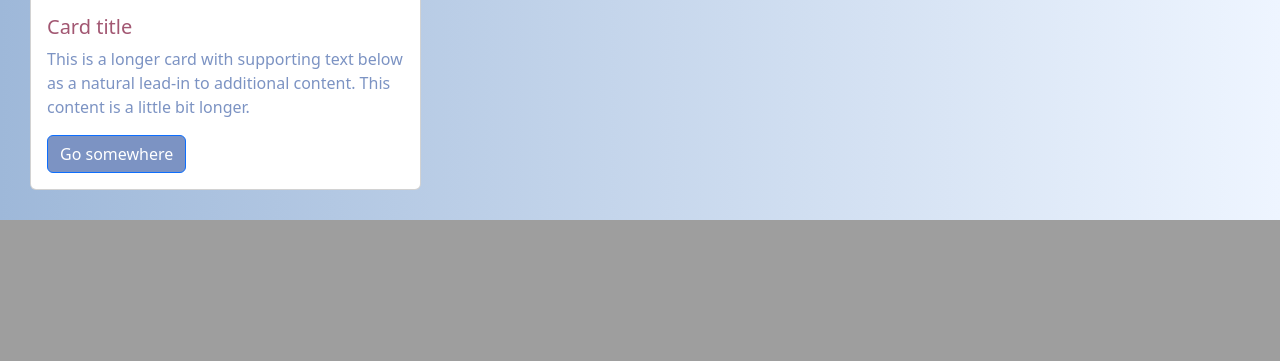
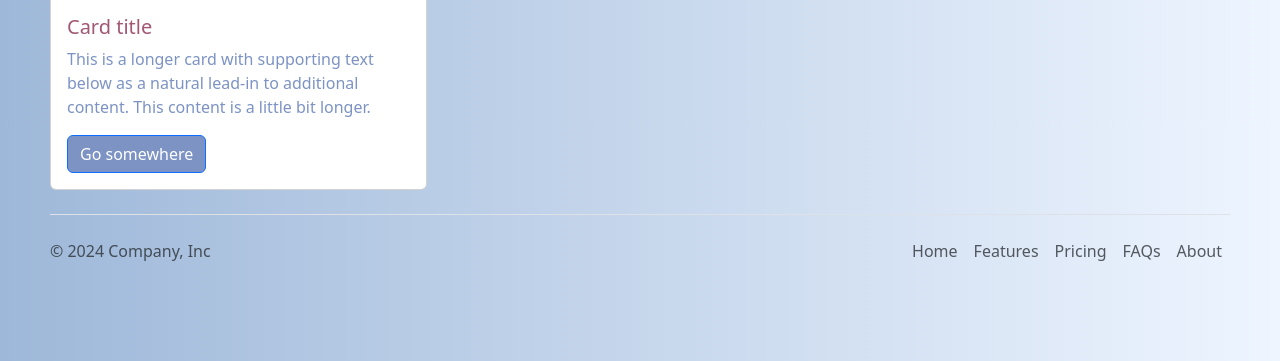
Before and after one commit to Torru20/zietnam_club_php, a PHP site: page /pages/study_page.php in a window 1280 px wide. Shown: the part 891-1252 px from the top of the page. Before the commit the page ends 1111 px from the top, so only its background shows below. Run offline with PHP 8.4, Linux system fonts and the light colour scheme; some libraries are stand-ins or nearby versions; some web fonts are replaced.

Commit message:
nhu_21/10_5
chinh footer

```diff
--- a/components/footer.php
+++ b/components/footer.php
@@ -1,55 +1,15 @@
-<!DOCTYPE html>
-<html lang="en">
-<head>
-    <meta charset="UTF-8">
-    <meta http-equiv="X-UA-Compatible" content="IE=edge">
-    <meta name="viewport" content="width=device-width, initial-scale=1.0">
-    <title>Your Website</title>
-    <!-- Bootstrap CSS -->
-    <link href="https://cdn.jsdelivr.net/npm/bootstrap@5.3.0-alpha3/dist/css/bootstrap.min.css" rel="stylesheet">
-    <link rel="stylesheet" href="../css/footer.css">
-</head>
-<body>
+<footer class="d-flex flex-wrap justify-content-between align-items-center py-3 my-4 border-top">
+    <p class="col-md-4 mb-0 text-body-secondary">© 2024 Company, Inc</p>
 
-    <!-- Nội dung trang ở đây -->
+    <a href="/" class="col-md-4 d-flex align-items-center justify-content-center mb-3 mb-md-0 me-md-auto link-body-emphasis text-decoration-none">
+      <svg class="bi me-2" width="40" height="32"><use xlink:href="#bootstrap"></use></svg>
+    </a>
 
-    <!-- Footer bắt đầu -->
-    <footer class="bg-dark text-white mt-5 p-4">
-    <div class="container">
-        <div class="row">
-            <div class="col-md-4">
-                <h5>About Us</h5>
-                <p>Short description about the company or website.</p>
-            </div>
-            <div class="col-md-4">
-                <h5>Quick Links</h5>
-                <ul class="list-unstyled">
-                    <li><a href="#" class="text-white">Home</a></li>
-                    <li><a href="#" class="text-white">Services</a></li>
-                    <li><a href="#" class="text-white">Contact</a></li>
-                </ul>
-            </div>
-            <div class="col-md-4 text-center">
-                <h5>Follow Us</h5>
-                <a href="#"><i class="bi bi-facebook"></i></a>
-                <a href="#"><i class="bi bi-twitter"></i></a>
-                <a href="#"><i class="bi bi-instagram"></i></a>
-            </div>
-        </div>
-        <div class="text-center mt-3">
-        <p>&copy; <?php echo date('Y'); ?> Your Website. All rights reserved.</p>
-
-        </div>
-    </div>
-</footer>
-
-
-    <!-- Footer kết thúc -->
-
-    <!-- Bootstrap JS and Popper.js -->
-    <script src="https://cdn.jsdelivr.net/npm/@popperjs/core@2.11.7/dist/umd/popper.min.js"></script>
-    <script src="https://cdn.jsdelivr.net/npm/bootstrap@5.3.0-alpha3/dist/js/bootstrap.min.js"></script>
-    <script src="../js/header.js"></script>
-  <script src="../js/dark-mode.js"></script>
-</body>
-</html>
+    <ul class="nav col-md-4 justify-content-end">
+      <li class="nav-item"><a href="#" class="nav-link px-2 text-body-secondary">Home</a></li>
+      <li class="nav-item"><a href="#" class="nav-link px-2 text-body-secondary">Features</a></li>
+      <li class="nav-item"><a href="#" class="nav-link px-2 text-body-secondary">Pricing</a></li>
+      <li class="nav-item"><a href="#" class="nav-link px-2 text-body-secondary">FAQs</a></li>
+      <li class="nav-item"><a href="#" class="nav-link px-2 text-body-secondary">About</a></li>
+    </ul>
+  </footer>
--- a/pages/index.php
+++ b/pages/index.php
@@ -32,7 +32,9 @@
     </div>
 
   </div>
+
   <script src="https://cdn.jsdelivr.net/npm/bootstrap@5.3.3/dist/js/bootstrap.bundle.min.js" integrity="sha384-YvpcrYf0tY3lHB60NNkmXc5s9fDVZLESaAA55NDzOxhy9GkcIdslK1eN7N6jIeHz" crossorigin="anonymous"></script>
+
 </body>
 
 </html>
--- a/pages/study_page.php
+++ b/pages/study_page.php
@@ -11,12 +11,7 @@
         <link href="https://cdn.jsdelivr.net/npm/bootstrap@5.3.3/dist/css/bootstrap.min.css" rel="stylesheet" integrity="sha384-QWTKZyjpPEjISv5WaRU9OFeRpok6YctnYmDr5pNlyT2bRjXh0JMhjY6hW+ALEwIH" crossorigin="anonymous">
         <link rel="stylesheet" href="../css/reset.css">
         <link rel="stylesheet" href="../css/study.css">
-        <style>
-            body{
-                padding: 20px;
-                margin: 10px;
-            }
-        </style>
+
 
 
     </head>
@@ -27,7 +22,9 @@
             require "../components/nav_bar.php";
             require "../components/class-card.php";
         ?>
-
+        <?php
+    include "../components/footer.php";
+    ?>
 
 
         <script src="https://cdn.jsdelivr.net/npm/bootstrap@5.3.3/dist/js/bootstrap.bundle.min.js" integrity="sha384-YvpcrYf0tY3lHB60NNkmXc5s9fDVZLESaAA55NDzOxhy9GkcIdslK1eN7N6jIeHz" crossorigin="anonymous"></script>
```
